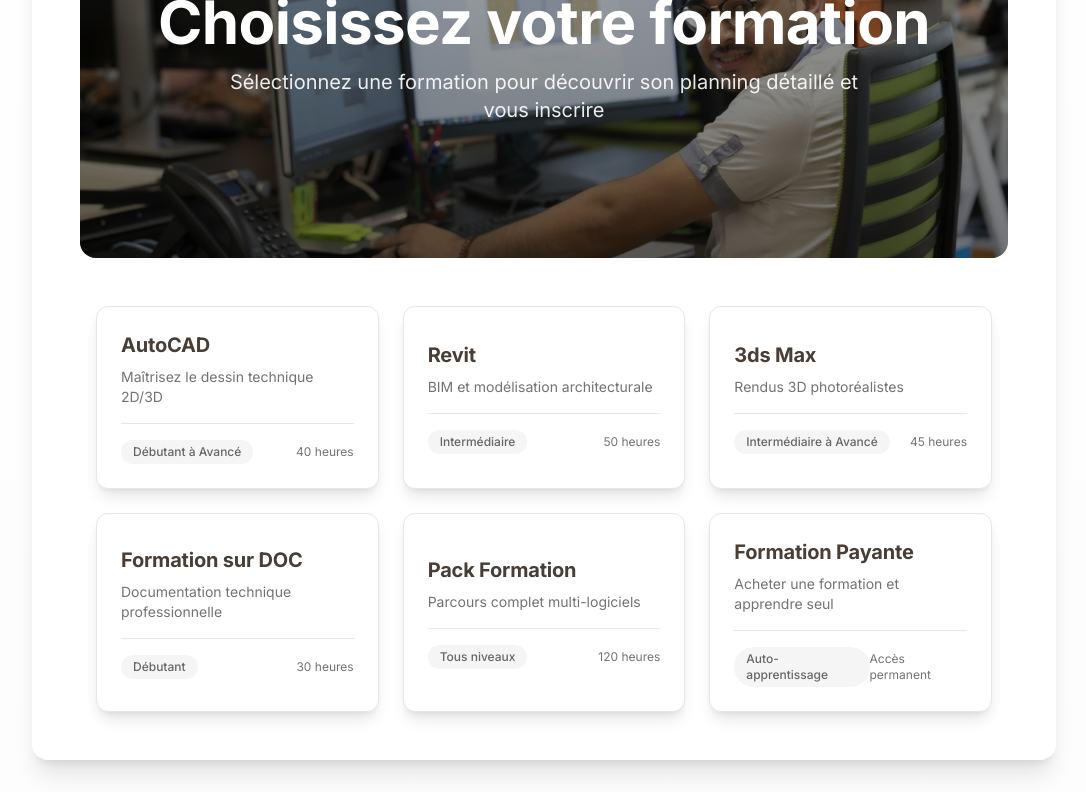
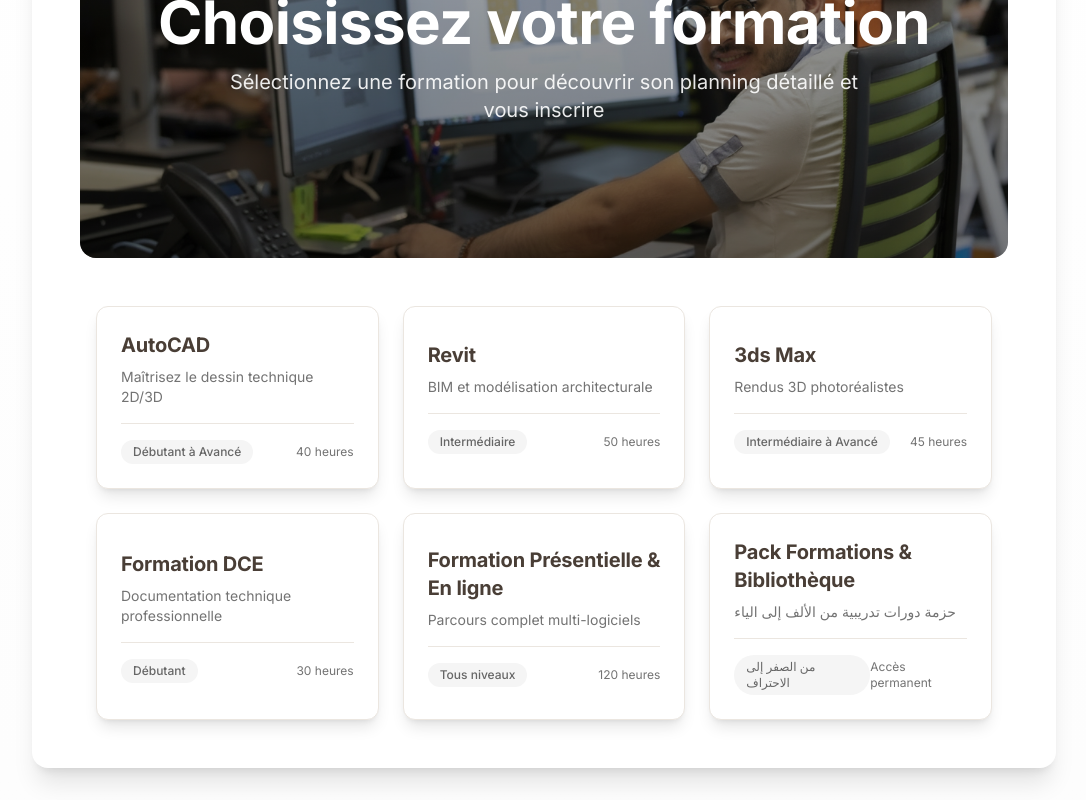
Before and after one commit to Arxsher/market-project, a React (Vite) app: page /form in a window 1280 px wide. Shown: the part 418-1218 px from the top of the page, without its empty margins (96-1182 px from the left). Built offline with nearby package versions, Linux system fonts and the light colour scheme; the HTML template or start-up script is replaced by a standard one.

Commit message:
modified some ui elements

```diff
--- a/src/components/FormStep1.tsx
+++ b/src/components/FormStep1.tsx
@@ -34,7 +34,7 @@ const formations = [
     isPaid: false
   },
   {
-    name: "Formation sur DOC",
+    name: "Formation DCE",
     description: "Documentation technique professionnelle",
     skills: "Standards, nomenclature, dossiers",
     level: "Débutant",
@@ -42,7 +42,7 @@ const formations = [
     isPaid: false
   },
   {
-    name: "Pack Formation",
+    name: "Formation Présentielle & En ligne",
     description: "Parcours complet multi-logiciels",
     skills: "AutoCAD + Revit + 3ds Max",
     level: "Tous niveaux",
@@ -50,10 +50,10 @@ const formations = [
     isPaid: false
   },
   {
-    name: "Formation Payante",
-    description: "Acheter une formation et apprendre seul",
-    skills: "Auto-étude, accès illimité aux ressources",
-    level: "Auto-apprentissage",
+    name: "Pack Formations & Bibliothèque",
+    description: "حزمة دورات تدريبية من الألف إلى الياء",
+    skills: "أكثر من 200 ساعة تدريب + وثائق",
+    level: "من الصفر إلى الاحتراف",
     duration: "Accès permanent",
     isPaid: true
   }
--- a/src/components/FormStep2.tsx
+++ b/src/components/FormStep2.tsx
@@ -1,6 +1,7 @@
+import { useState } from "react";
 import { Button } from "@/components/ui/button";
 import { FormData } from "@/pages/FormPage";
-import { Calendar, Clock, Target, BookOpen } from "lucide-react";
+import { Calendar, Clock, Target, BookOpen, ChevronDown, ChevronUp } from "lucide-react";
 
 interface FormStep2Props {
   formData: FormData;
@@ -33,30 +34,79 @@ const planningData: Record<string, any> = {
       { name: "Rendu et post-production", content: "V-Ray, Corona, retouches finales", duration: "S8-S9" }
     ]
   },
-  "Formation sur DOC": {
+  "Formation DCE": {
     modules: [
       { name: "Standards de documentation", content: "Normes, formats, échelles", duration: "S1-S2" },
       { name: "Plans d'exécution", content: "Détails techniques, nomenclature", duration: "S3-S4" },
       { name: "Dossiers réglementaires", content: "Permis de construire, CCTP", duration: "S5-S6" }
     ]
   },
-  "Pack Formation": {
+  "Formation Présentielle & En ligne": {
     modules: [
       { name: "AutoCAD Foundation", content: "Maîtrise complète du dessin 2D/3D", duration: "S1-S8" },
       { name: "Revit Architecture", content: "BIM et maquette numérique", duration: "S9-S18" },
       { name: "3ds Max Rendu", content: "Visualisation photoréaliste", duration: "S19-S27" },
       { name: "Projet de synthèse", content: "Villa complète de A à Z", duration: "S28-S30" }
     ]
+  },
+  "Pack Formations & Bibliothèque": {
+    modules: [
+      {
+        name: "Module - Pack Complet",
+        content: "Parcours complet multi-logiciels de A à Z",
+        duration: "Accès permanent",
+        expandable: true
+      }
+    ],
+    description: `حزمة دورات تدريبية من الألف إلى الياء
+من الصفر إلى الاحتراف
+
+وثائق إدارية في الهندسة المدنية والأشغال العمومية
++100 ملف شامل لكل ما يتعلق بالهندسة المدنية وأشغال البناء
+
+تدريب كامل من الألف إلى الياء:
+
+AutoCAD
+Archicad
+REVIT ARCHITECTURE & STRUCTURE & MEP & BIM
+ROBOT STRUCTURE ANALYSIS "الخرسانة المسلحة والهياكل المعدنية"
+COVADIS VRD والطرق
+الهندسة الإنشائية المعدنية (Construction Métallique)
+Lumion
+Sketchup
+CYPECAD / CYPE 3D
+CANECO
+DIALUX
+CIVIL 3D
+Ms Project
+المترية والميزانية (Métré TCE)
+Microsoft Excel
+وغيرها من الدورات......
+
+دورات عبارة عن فيديوهات مسجلة باحتراف، كل ما ذكرنا وأكثر من 200 ساعة في المجموع، بالإضافة إلى الوثائق
+
+الوثائق التقنية - مذكرة حساب - مخططات -
+التقرير اليومي - تقدم المشروع - وصف المناقصة العمومية - CCAG - DGA
+
+والعديد غيرها
+كل هذا بسعر رمزي جداً
+
+لمزيد من المعلومات، تواصل معنا على الواتساب`
   }
 };
 
 const FormStep2 = ({ formData, updateFormData, onNext }: FormStep2Props) => {
+  const [expandedModule, setExpandedModule] = useState<number | null>(null);
   const selectedFormation = formData.projectType || "AutoCAD";
   const planning = planningData[selectedFormation] || planningData["AutoCAD"];
 
   const handleSubmit = (e: React.FormEvent) => {
     e.preventDefault();
     onNext();
+  };
+
+  const toggleModule = (index: number) => {
+    setExpandedModule(expandedModule === index ? null : index);
   };
 
   return (
@@ -80,7 +130,7 @@ const FormStep2 = ({ formData, updateFormData, onNext }: FormStep2Props) => {
             <span className="font-semibold text-foreground">Durée</span>
           </div>
           <p className="text-sm text-muted-foreground">
-            {planning.modules.length * 5} heures
+            {selectedFormation === "Pack Formations & Bibliothèque" ? "À votre rythme" : `${planning.modules.length * 5} heures`}
           </p>
         </div>
 
@@ -101,13 +151,14 @@ const FormStep2 = ({ formData, updateFormData, onNext }: FormStep2Props) => {
             <div className="w-10 h-10 rounded-full bg-primary-light/20 flex items-center justify-center">
               <Target className="w-5 h-5 text-primary-light" />
             </div>
-            <span className="font-semibold text-foreground">Certification</span>
+            <span className="font-semibold text-foreground">Objectif</span>
           </div>
           <p className="text-sm text-muted-foreground">
-            Certificat professionnel
+            Formation professionnelle
           </p>
         </div>
       </div>
+
 
       {/* Planning Table */}
       <div className="bg-white rounded-xl shadow-lg border border-border overflow-hidden animate-fade-in" style={{ animationDelay: '0.1s' }}>
@@ -117,9 +168,10 @@ const FormStep2 = ({ formData, updateFormData, onNext }: FormStep2Props) => {
 
         <div className="divide-y divide-border">
           {planning.modules.map((module: any, index: number) => (
+            <div key={index}>
               <div
-              key={index}
-              className="p-6 hover:bg-secondary/50 transition-colors"
+                className={`p-6 hover:bg-secondary/50 transition-colors ${module.expandable ? 'cursor-pointer' : ''}`}
+                onClick={() => module.expandable && toggleModule(index)}
               >
                 <div className="flex flex-col md:flex-row md:items-center gap-4">
                   <div className="flex-shrink-0">
@@ -129,8 +181,13 @@ const FormStep2 = ({ formData, updateFormData, onNext }: FormStep2Props) => {
                   </div>
 
                   <div className="flex-1 min-w-0">
-                  <h4 className="font-bold text-foreground text-lg mb-1">
+                    <h4 className="font-bold text-foreground text-lg mb-1 flex items-center gap-2">
                       {module.name}
+                      {module.expandable && (
+                        expandedModule === index ?
+                          <ChevronUp className="w-5 h-5 text-primary" /> :
+                          <ChevronDown className="w-5 h-5 text-primary" />
+                      )}
                     </h4>
                     <p className="text-sm text-muted-foreground">
                       {module.content}
@@ -144,6 +201,19 @@ const FormStep2 = ({ formData, updateFormData, onNext }: FormStep2Props) => {
                     </div>
                   </div>
                 </div>
+              </div>
+
+              {/* Expanded Description */}
+              {module.expandable && expandedModule === index && planning.description && (
+                <div className="px-6 pb-6 animate-fade-in">
+                  <div className="bg-gradient-to-br from-secondary/50 to-background rounded-xl p-6 border border-border" dir="rtl">
+                    <h3 className="text-xl font-bold text-foreground mb-4 text-right">تفاصيل الحزمة</h3>
+                    <div className="text-muted-foreground whitespace-pre-line text-right leading-relaxed">
+                      {planning.description}
+                    </div>
+                  </div>
+                </div>
+              )}
             </div>
           ))}
         </div>
--- a/src/pages/Portfolio.tsx
+++ b/src/pages/Portfolio.tsx
@@ -36,7 +36,7 @@ const Portfolio = () => {
                   AB Anas BENLECHGAR
                 </h1>
                 <p className="text-sm text-muted-foreground">
-                  Architecture & Métré TCE
+                  Architecture d'intérieur
                 </p>
               </div>
             </div>
@@ -80,7 +80,7 @@ const Portfolio = () => {
                     AB Anas BENLECHGAR
                   </h1>
                   <p className="text-xl text-muted-foreground font-medium">
-                    Architecture & Métré TCE
+                    Architecture d'intérieur
                   </p>
                 </div>
               </div>
@@ -133,7 +133,7 @@ const Portfolio = () => {
                 <div className="pt-4 border-t border-border">
                   <h3 className="text-xl font-semibold mb-4">Compétences</h3>
                   <div className="flex flex-wrap gap-2">
-                    {["AutoCAD", "SketchUp", "3DS Max", "V-Ray", "Photoshop", "Revit"].map((skill) => (
+                    {["AutoCAD", "SketchUp", "3DS Max", "V-Ray", "Photoshop", "Revit", "Lumion"].map((skill) => (
                       <span
                         key={skill}
                         className="px-4 py-2 bg-primary/10 text-primary rounded-full text-sm font-medium"
@@ -170,7 +170,7 @@ const Portfolio = () => {
                 </div>
                 <h3 className="text-lg font-semibold text-center mb-3">Téléphone</h3>
                 <p className="text-center text-muted-foreground font-medium">
-                  0665051381
+                  +212 665 051 381
                 </p>
               </div>
 
```
Lines whose indentation alone changed are shown as unchanged.
